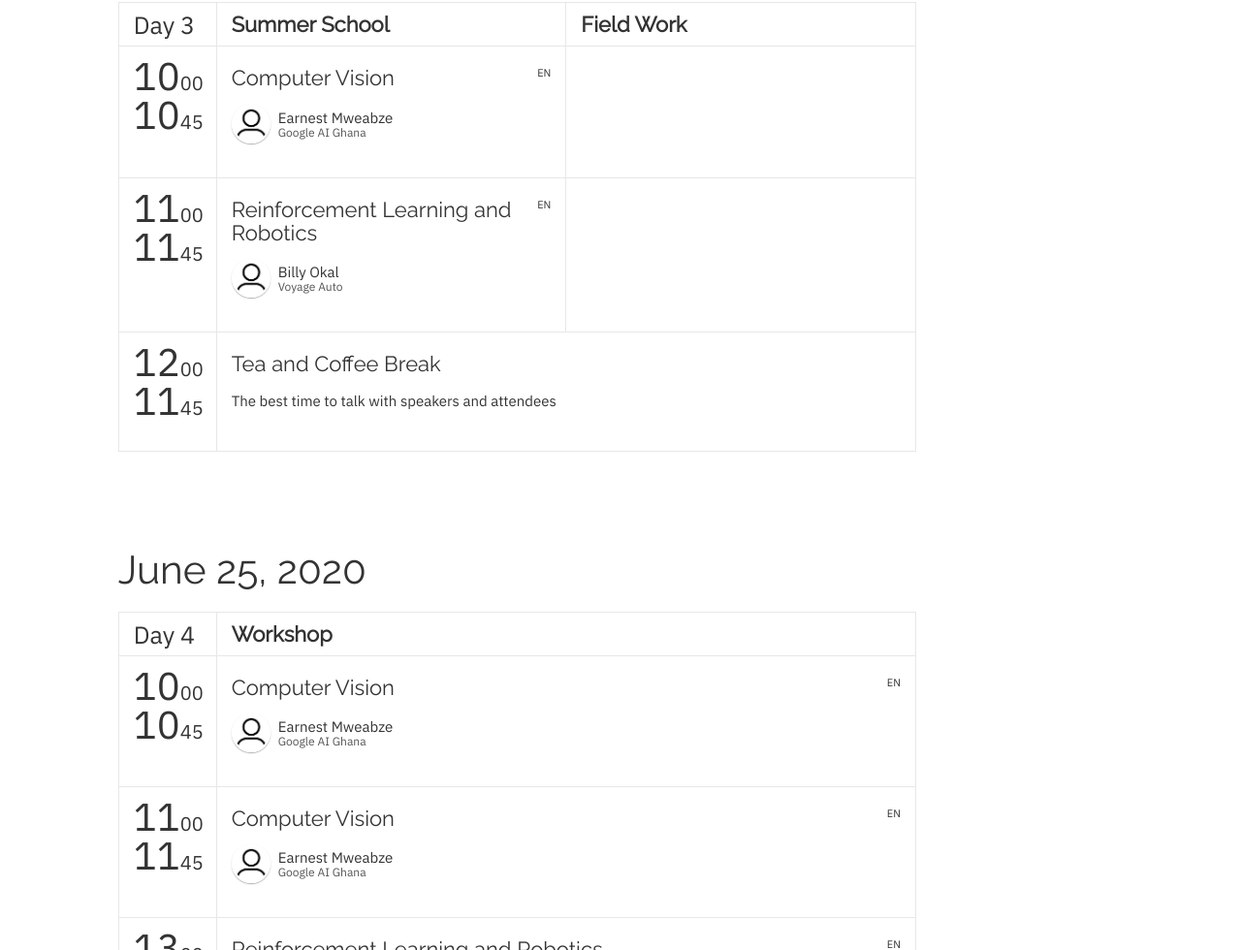
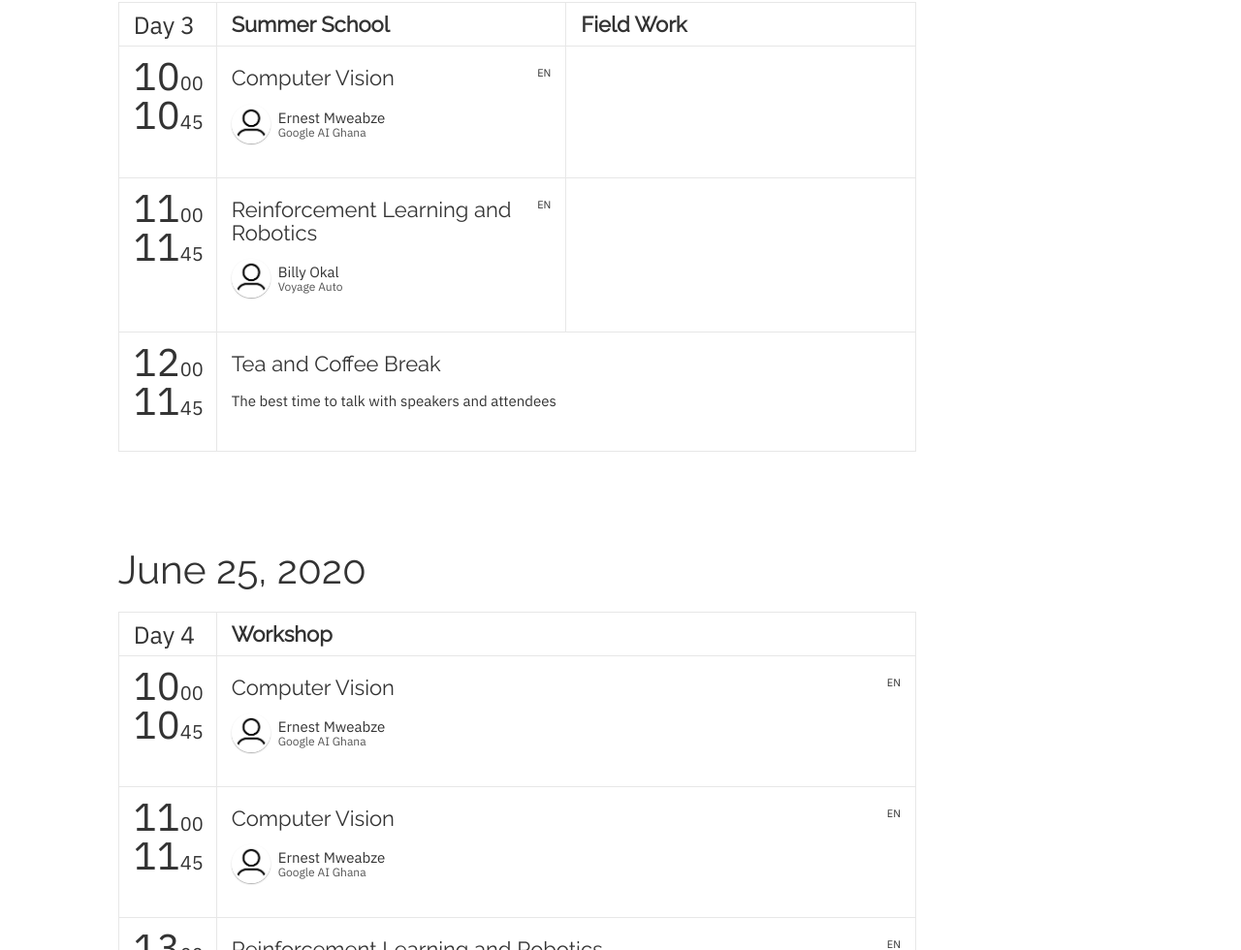
Before and after one commit to datsciafrica/dsaUganda, a Jekyll site: the page built from schedule.html, in a window 1280 px wide and 1400 px high, scrolled down 2132 px. Shown: the part 148-1128 px from the top of the window at 97% size. Built offline with Jekyll 4.4.1, drawn with Linux system fonts in a browser that asks for light colours; nearby versions of some CDN libraries; some web fonts are replaced; comment, search, counter and statistics services are not loaded; some of the changed text lies outside the part shown.

Commit message:
Update speakers.yml

```diff
--- a/_data/speakers.yml
+++ b/_data/speakers.yml
@@ -24,7 +24,7 @@
     - {abbr: "DBM", title: "DSA Board Treasurer", url: "https://datascienceafrica.org"}
 -
   id: 3
-  name: "Earnest"
+  name: "Ernest"
   surname: "Mweabze"
   company: "Google AI Ghana"
   title: "Research Scientist"
```
